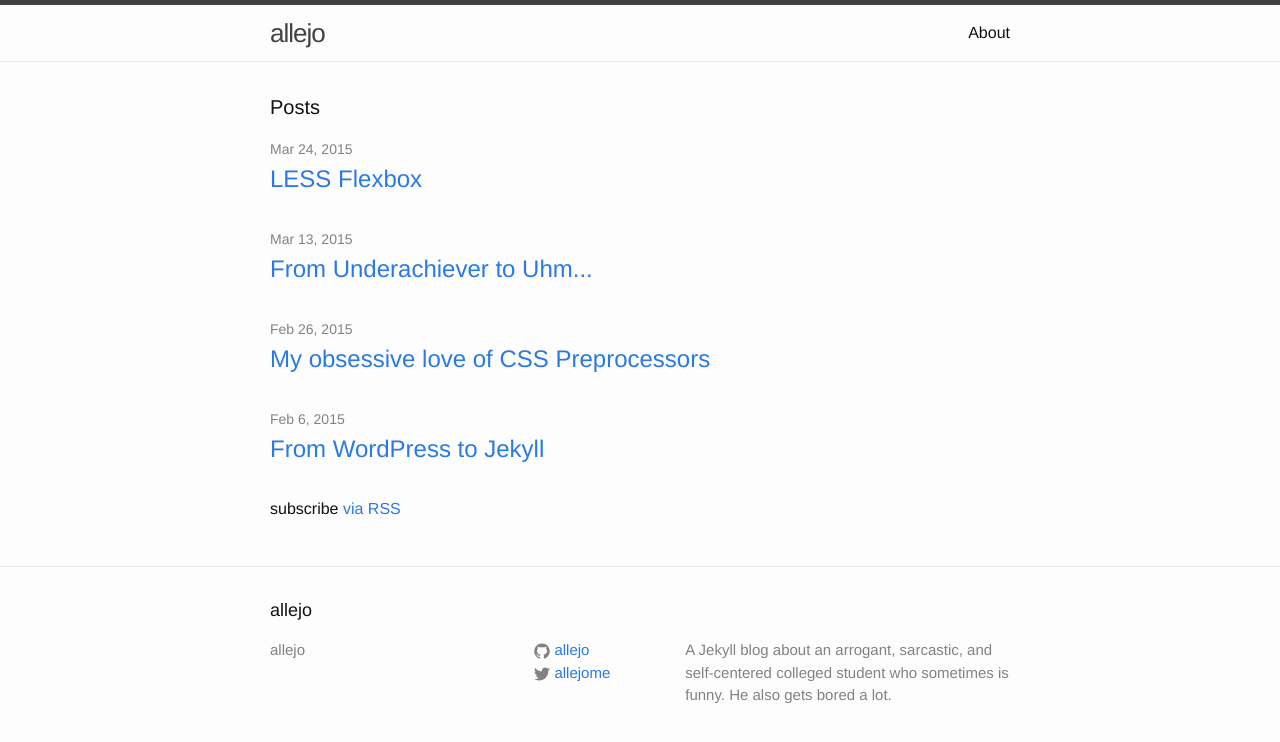
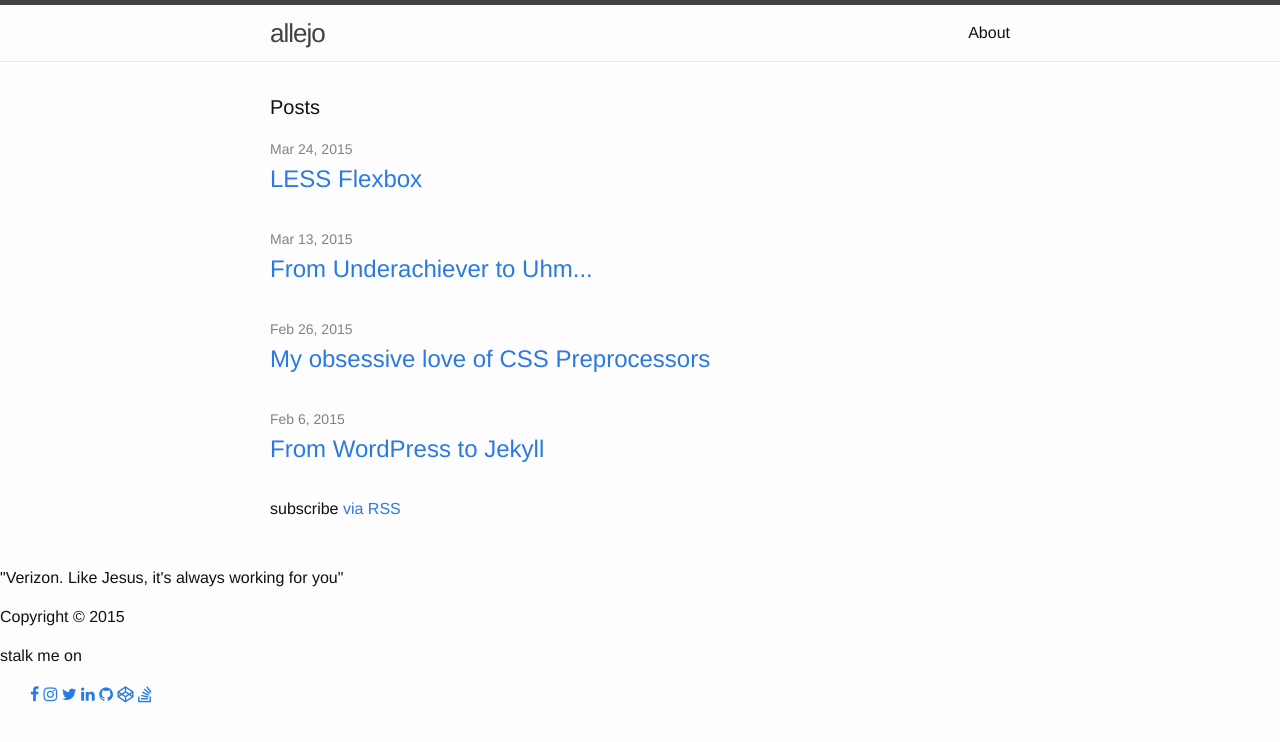
Before and after one commit to allejo/allejo.io, a Jekyll site: the page built from index.html, in a window 1280 px wide. Shown: the top 742 px of the page. Built offline with Jekyll 4.4.1, drawn with Linux system fonts in a browser that asks for light colours; nearby versions of some CDN libraries; Markdown is read by kramdown in place of the engine named in the settings.

```diff
--- /dev/null
+++ b/Gemfile
@@ -0,0 +1,4 @@
+source 'https://rubygems.org'
+gem 'sass'
+gem 'sass-media_query_combiner'
+gem 'scss-lint'
--- a/_config.yml
+++ b/_config.yml
@@ -1,12 +1,10 @@
 # Site settings
 title: allejo
 description: >
-  A Jekyll blog about an arrogant, sarcastic, and self-centered colleged student
-  who sometimes is funny. He also gets bored a lot.
+  A Jekyll blog about an arrogant, sarcastic, and self-centered college student
+  who thinks he's funny. He gets bored, a lot.
 baseurl: ""
 url: "https://allejo.io"
-twitter_username: allejome
-github_username:  allejo
 
 # Build settings
 markdown: redcarpet
--- a/_includes/footer.html
+++ b/_includes/footer.html
@@ -1,58 +1,19 @@
-<footer class="site-footer">
+<footer class="c-footer">
+    <section class="c-footer__copyright">
+        <p>"Verizon. Like Jesus, it's always working for you"</p>
+        <p>Copyright &copy; {{ site.time | date: '%Y' }}</p>
+    </section>
 
-  <div class="wrapper">
+    <section class="c-footer__social">
+        <p>stalk me on</p>
+        <ul>
+            {% for account in site.data.social %}
+                <a href="{{ account.url }}"><i class="fa fa-{{ account.logo }}"></i></a>
+            {% endfor %}
+        </ul>
+    </section>
+</footer>
 
-    <h2 class="footer-heading">{{ site.title }}</h2>
-
-    <div class="footer-col-wrapper">
-      <div class="footer-col  footer-col-1">
-        <ul class="contact-list">
-          <li>{{ site.title }}</li>
-          <li><a href="mailto:{{ site.email }}">{{ site.email }}</a></li>
-        </ul>
-      </div>
-
-      <div class="footer-col  footer-col-2">
-        <ul class="social-media-list">
-          {% if site.github_username %}
-          <li>
-            <a href="https://github.com/{{ site.github_username }}">
-              <span class="icon  icon--github">
-                <svg viewBox="0 0 16 16">
-                  <path fill="#828282" d="M7.999,0.431c-4.285,0-7.76,3.474-7.76,7.761 c0,3.428,2.223,6.337,5.307,7.363c0.388,0.071,0.53-0.168,0.53-0.374c0-0.184-0.007-0.672-0.01-1.32 c-2.159,0.469-2.614-1.04-2.614-1.04c-0.353-0.896-0.862-1.135-0.862-1.135c-0.705-0.481,0.053-0.472,0.053-0.472 c0.779,0.055,1.189,0.8,1.189,0.8c0.692,1.186,1.816,0.843,2.258,0.645c0.071-0.502,0.271-0.843,0.493-1.037 C4.86,11.425,3.049,10.76,3.049,7.786c0-0.847,0.302-1.54,0.799-2.082C3.768,5.507,3.501,4.718,3.924,3.65 c0,0,0.652-0.209,2.134,0.796C6.677,4.273,7.34,4.187,8,4.184c0.659,0.003,1.323,0.089,1.943,0.261 c1.482-1.004,2.132-0.796,2.132-0.796c0.423,1.068,0.157,1.857,0.077,2.054c0.497,0.542,0.798,1.235,0.798,2.082 c0,2.981-1.814,3.637-3.543,3.829c0.279,0.24,0.527,0.713,0.527,1.437c0,1.037-0.01,1.874-0.01,2.129 c0,0.208,0.14,0.449,0.534,0.373c3.081-1.028,5.302-3.935,5.302-7.362C15.76,3.906,12.285,0.431,7.999,0.431z"/>
-                </svg>
-              </span>
-
-              <span class="username">{{ site.github_username }}</span>
-            </a>
-          </li>
-          {% endif %}
-
-          {% if site.twitter_username %}
-          <li>
-            <a href="https://twitter.com/{{ site.twitter_username }}">
-              <span class="icon  icon--twitter">
-                <svg viewBox="0 0 16 16">
-                  <path fill="#828282" d="M15.969,3.058c-0.586,0.26-1.217,0.436-1.878,0.515c0.675-0.405,1.194-1.045,1.438-1.809
-                  c-0.632,0.375-1.332,0.647-2.076,0.793c-0.596-0.636-1.446-1.033-2.387-1.033c-1.806,0-3.27,1.464-3.27,3.27 c0,0.256,0.029,0.506,0.085,0.745C5.163,5.404,2.753,4.102,1.14,2.124C0.859,2.607,0.698,3.168,0.698,3.767 c0,1.134,0.577,2.135,1.455,2.722C1.616,6.472,1.112,6.325,0.671,6.08c0,0.014,0,0.027,0,0.041c0,1.584,1.127,2.906,2.623,3.206 C3.02,9.402,2.731,9.442,2.433,9.442c-0.211,0-0.416-0.021-0.615-0.059c0.416,1.299,1.624,2.245,3.055,2.271 c-1.119,0.877-2.529,1.4-4.061,1.4c-0.264,0-0.524-0.015-0.78-0.046c1.447,0.928,3.166,1.469,5.013,1.469 c6.015,0,9.304-4.983,9.304-9.304c0-0.142-0.003-0.283-0.009-0.423C14.976,4.29,15.531,3.714,15.969,3.058z"/>
-                </svg>
-              </span>
-
-              <span class="username">{{ site.twitter_username }}</span>
-            </a>
-          </li>
-          {% endif %}
-        </ul>
-      </div>
-
-      <div class="footer-col  footer-col-3">
-        <p class="text">{{ site.description }}</p>
-      </div>
-    </div>
-
-  </div>
-
-</footer>
 <script>
   (function(i,s,o,g,r,a,m){i['GoogleAnalyticsObject']=r;i[r]=i[r]||function(){
   (i[r].q=i[r].q||[]).push(arguments)},i[r].l=1*new Date();a=s.createElement(o),
@@ -61,5 +22,4 @@
 
   ga('create', 'UA-59480871-1', 'auto');
   ga('send', 'pageview');
-
 </script>
--- a/_includes/head.html
+++ b/_includes/head.html
@@ -6,6 +6,7 @@
   <title>{% if page.title %}{{ page.title }}{% else %}{{ site.title }}{% endif %}</title>
   <meta name="description" content="{% if page.excerpt %}{{ page.excerpt | strip_html | strip_newlines | truncate: 160 }}{% else %}{{ site.description }}{% endif %}">
 
+  <link rel="stylesheet" href="//maxcdn.bootstrapcdn.com/font-awesome/4.3.0/css/font-awesome.min.css">
   <link rel="stylesheet" href="{{ "/css/main.css" | prepend: site.baseurl }}">
   <link rel="canonical" href="{{ page.url | replace:'index.html','' | prepend: site.baseurl | prepend: site.url }}">
   <link rel="alternate" type="application/rss+xml" title="{{ site.title }}" href="{{ "/feed.xml" | prepend: site.baseurl | prepend: site.url }}" />
```
Also changed, not shown: Gruntfile.js (added, +110 -0 lines), _data/experience.yml (added, +25 -0 lines), _data/social.yml (added, +14 -0 lines), _data/volunteer.yml (added, +8 -0 lines), _includes/resume-entry.html (added, +11 -0 lines), _pages/about.md (+14 -0 lines), package.json (added, +22 -0 lines), .scss-lint.yml (added), Gemfile.lock (added), README.md, 2 other files.
